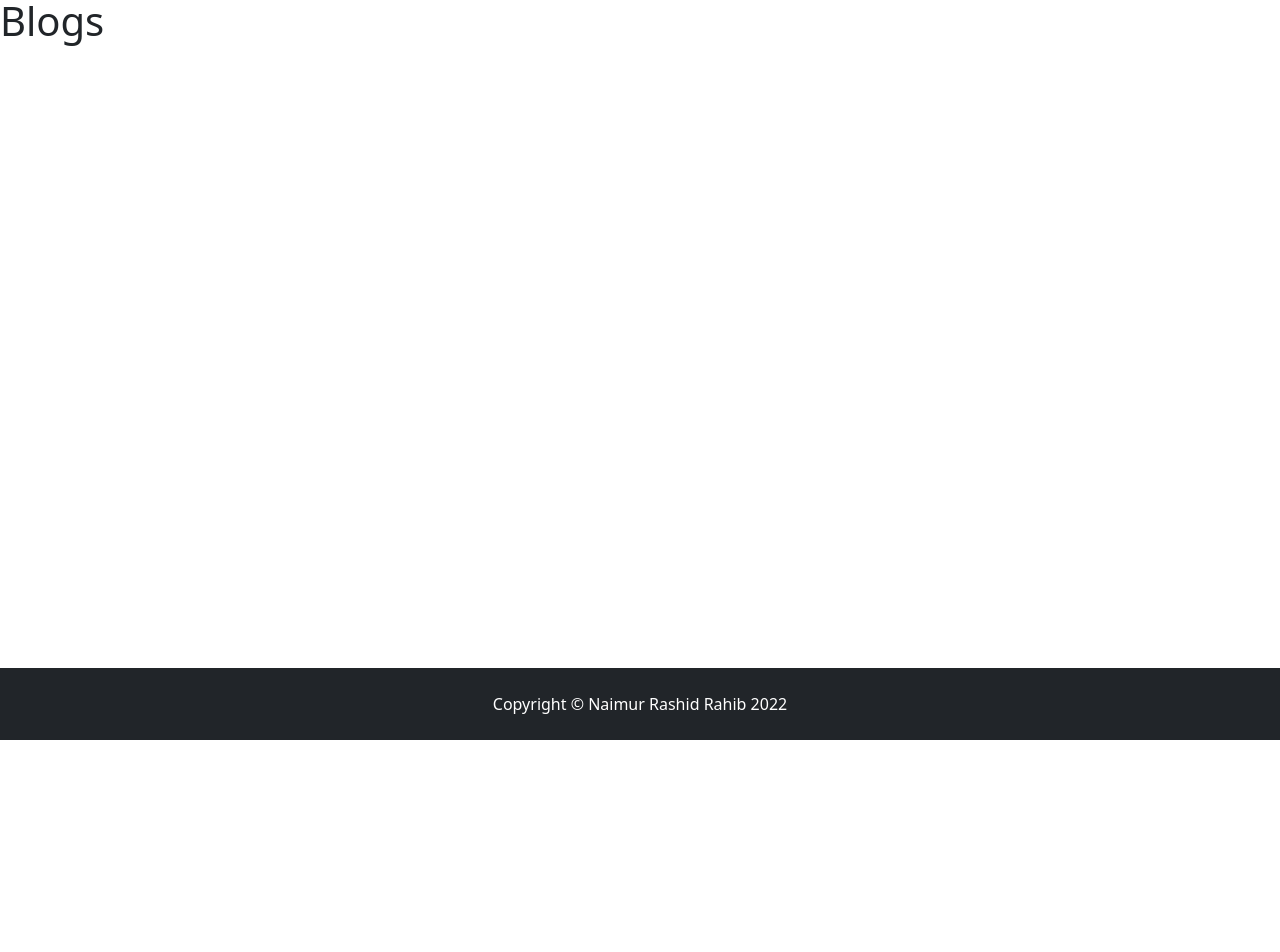
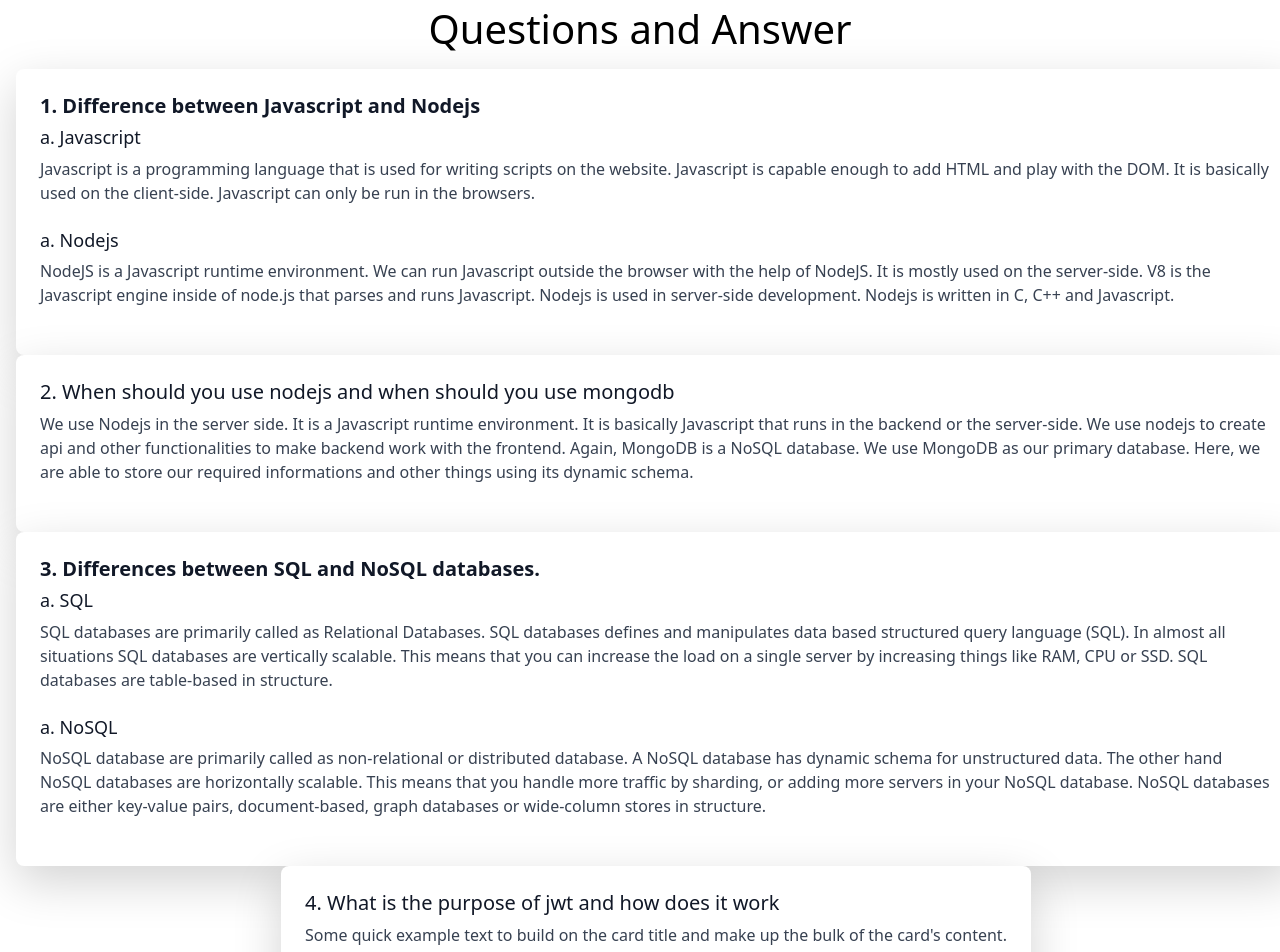
Before and after one commit to 7rahib/your-inventory-client-side-7rahib, a React (Create React App) app: page /blogs in a window 1280 px wide. Shown: the part 60-1012 px from the top of the page. Before the commit the page ends 800 px from the top, so only its background shows below. Built offline with nearby package versions, Linux system fonts and the light colour scheme; no server answers; what tw-elements would draw is missing.

Commit message:
question and answer done

```diff
--- a/src/Pages/Blogs/Blogs.js
+++ b/src/Pages/Blogs/Blogs.js
@@ -3,7 +3,53 @@ import React from 'react';
 const Blogs = () => {
     return (
         <div>
-            <h1>Blogs</h1>
+            <h1 className='text-black text-center m-2'>Questions and Answer</h1>
+            <div className='w-100 m-3'>
+                <div class="flex justify-center">
+                    <div class="block p-6 rounded-lg shadow-lg bg-white ">
+                        <h5 class="text-gray-900 text-xl leading-tight font-semibold mb-2">1. Difference between Javascript and Nodejs</h5>
+                        <p class="text-gray-700 text-base mb-4">
+                            <h6 class="text-gray-900 text-lg leading-tight font-normal mb-2">a. Javascript</h6>
+                            Javascript is a programming language that is used for writing scripts on the website. Javascript is capable enough to add HTML and play with the DOM. It is basically used on the client-side. 	Javascript can only be run in the browsers.
+                        </p>
+                        <p class="text-gray-700 text-base mb-4">
+                            <h6 class="text-gray-900 text-lg leading-tight font-normal mb-2">a. Nodejs</h6>
+                            NodeJS is a Javascript runtime environment. We can run Javascript outside the browser with the help of NodeJS. It is mostly used on the server-side. V8 is the Javascript engine inside of node.js that parses and runs Javascript. Nodejs is used in server-side development. Nodejs is written in C, C++ and Javascript.
+                        </p>
+                    </div>
+                </div>
+                <div class="flex justify-center">
+                    <div class="block p-6 rounded-lg shadow-lg bg-white ">
+                        <h5 class="text-gray-900 text-xl leading-tight font-medium mb-2">2. When should you use nodejs and when should you use mongodb</h5>
+                        <p class="text-gray-700 text-base mb-4">
+                            We use Nodejs in the server side. It is a Javascript runtime environment. It is basically Javascript that runs in the backend or the server-side. We use nodejs to create api and other functionalities to make backend work with the frontend.
+                            Again, MongoDB is a NoSQL database. We use MongoDB as our primary database. Here, we are able to store our required informations and other things using its dynamic schema.
+                        </p>
+                    </div>
+                </div>
+                <div class="flex justify-center">
+                    <div class="block p-6 rounded-lg shadow-lg bg-white ">
+                        <h5 class="text-gray-900 text-xl leading-tight font-semibold mb-2">3. Differences between SQL and NoSQL databases.</h5>
+                        <p class="text-gray-700 text-base mb-4">
+                            <h6 class="text-gray-900 text-lg leading-tight font-normal mb-2">a. SQL</h6>
+                            SQL databases are primarily called as Relational Databases. SQL databases defines and manipulates data based structured query language (SQL). In almost all situations SQL databases are vertically scalable. This means that you can increase the load on a single server by increasing things like RAM, CPU or SSD. SQL databases are table-based in structure.
+                        </p>
+                        <p class="text-gray-700 text-base mb-4">
+                            <h6 class="text-gray-900 text-lg leading-tight font-normal mb-2">a. NoSQL</h6>
+                            NoSQL database are primarily called as non-relational or distributed database. A NoSQL database has dynamic schema for unstructured data. The other hand NoSQL databases are horizontally scalable. This means that you handle more traffic by sharding, or adding more servers in your NoSQL database. NoSQL databases are either key-value pairs, document-based, graph databases or wide-column stores in structure.
+                        </p>
+                    </div>
+                </div>
+                <div class="flex justify-center">
+                    <div class="block p-6 rounded-lg shadow-lg bg-white ">
+                        <h5 class="text-gray-900 text-xl leading-tight font-medium mb-2">4. What is the purpose of jwt and how does it work</h5>
+                        <p class="text-gray-700 text-base mb-4">
+                            Some quick example text to build on the card title and make up the bulk of the card's
+                            content.
+                        </p>
+                    </div>
+                </div>
+            </div>
         </div>
     );
 };
```
